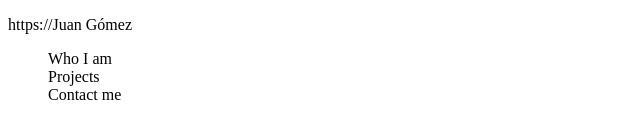
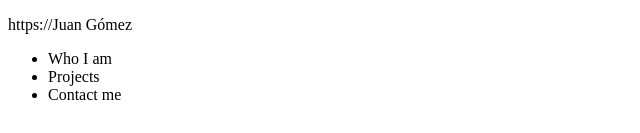
Before and after one commit to JPGomezCuervo/Portfolio-v2, a Vue app: page / in a window 1280 px wide. Shown: the top 133 px of the page, without its empty margins (0-640 px from the left). Built offline with nearby package versions, Linux system fonts and the light colour scheme.

Commit message:
.principal-button-shape added to main styles

```diff
--- a/src/style.scss
+++ b/src/style.scss
@@ -46,15 +46,17 @@ $secondaryColor: #6f4ae7;
 $tertiaryColor: #FD6439;
 
 
-.Header {
-    background-color: $mainColor;
+body {
+width: 100%;
 }
 
-ul {
-  list-style: none;
+.principal-button-shape {
+
+  color: $secondaryColor;
+  background-color: $mainColor;
+  border: 2px solid $secondaryColor;
+  font-family: "Montserrat-Bold";
+  border-radius: .3rem;
+  cursor: pointer;
+  transition: .3s;
 }
-
-a {
-  text-decoration: none;
-  color: inherit;
-}
```
